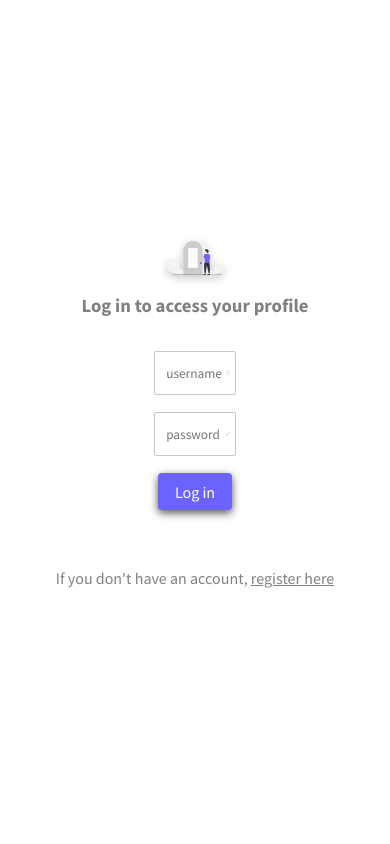
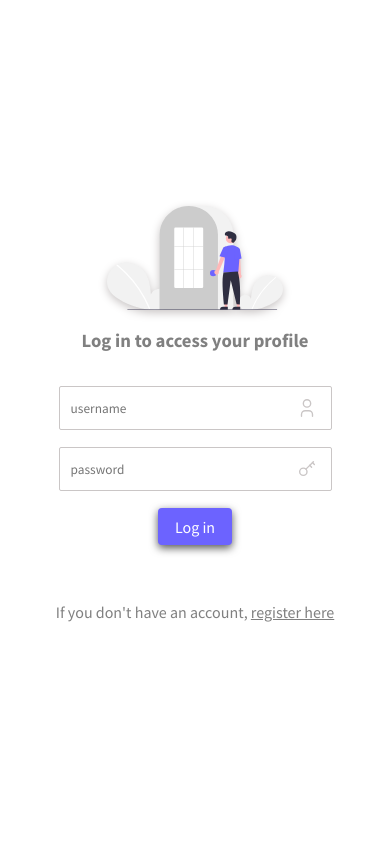
Before and after one commit to mpn01/project-twstr, a PHP site: page / in a window 390 px wide. Run offline with PHP 8.4, Linux system fonts and the light colour scheme.

Commit message:
improvements to responsive design

```diff
--- a/index.php
+++ b/index.php
@@ -12,6 +12,7 @@
         <title>Log in</title>
         <meta charset="UTF-8"/>
         <link rel="stylesheet" type="text/css" href="main.css"/>
+        <meta name="viewport" content="width=device-width, initial-scale=1.0">
         <link href="https://fonts.googleapis.com/css2?family=Source+Sans+Pro:wght@300;400;600;700&display=swap"
             rel="stylesheet">
     </head>
--- a/main.css
+++ b/main.css
@@ -293,3 +293,26 @@ a {
         bottom: 10%;
     }
 }
+
+@media screen and (max-width: 1000px) {
+    input {
+        width: 50%;
+    }
+
+    .index_photo {
+        width: 30%;
+        filter: drop-shadow(0 0.2rem 0.25rem var(--lightgray));
+    }
+
+}
+
+@media screen and (max-width: 500px) {
+    input {
+        width: 100%;
+    }
+
+    .index_photo {
+        width: 45%;
+        filter: drop-shadow(0 0.2rem 0.25rem var(--lightgray));
+    }
+}
--- a/profile.php
+++ b/profile.php
@@ -13,6 +13,7 @@
         <title>Your profile</title>
         <meta charset="UTF-8"/>
         <link rel="stylesheet" type="text/css" href="main.css"/>
+        <meta name="viewport" content="width=device-width, initial-scale=1.0">
         <link href="https://fonts.googleapis.com/css2?family=Source+Sans+Pro:wght@300;400;600;700&display=swap"
             rel="stylesheet">
     </head>
```
